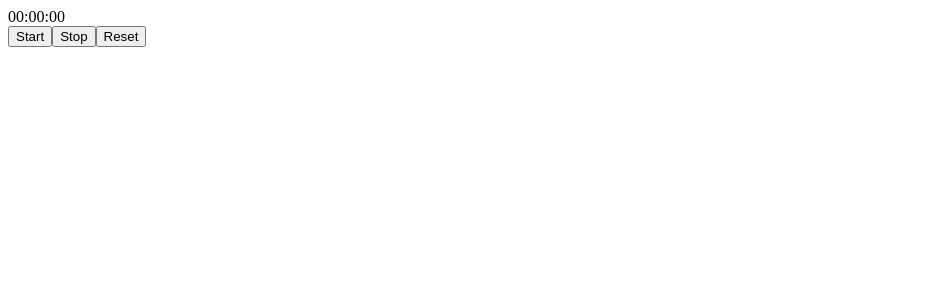
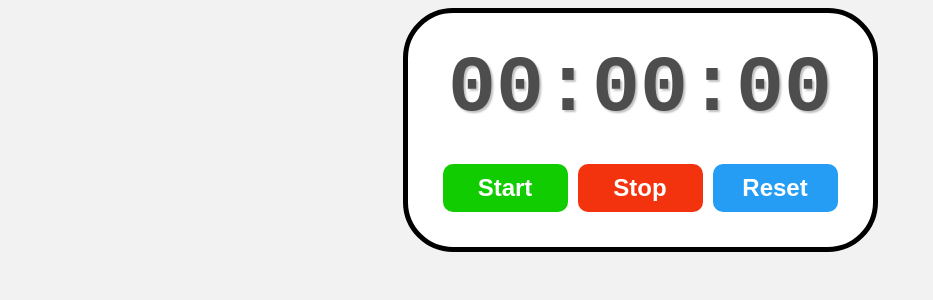
Before and after one commit to lucaskojo02/stopwatch, a React (Vite) app: page / in a window 1280 px wide. Shown: the top 300 px of the page, without its empty margins (0-933 px from the left). Built offline with nearby package versions, Linux system fonts and the light colour scheme.

Commit message:
Set up the styling

```diff
--- a/src/index.css
+++ b/src/index.css
@@ -0,0 +1,62 @@
+body{
+    display: flex;
+    flex-direction: column;
+    align-items: center;
+    background-color: hsl(0, 0%, 95%);
+}
+
+.stopwatch{
+    display: flex;
+    flex-direction: column;
+    align-items: center;
+    border: 5px solid;
+    border-radius: 50px;
+    background-color: white;
+    padding: 30px;
+}
+
+.display{
+    font-size: 5rem;
+    font-family: monospace;
+    font-weight: bold;
+    color: hsl(0, 0%, 30%);
+    text-shadow: 2px 2px 2px hsl(0, 0%, 75%);
+    margin-bottom: 25px;
+}
+
+.controls button{
+    font-size: 1.5rem;
+    font-weight: bold;
+    padding: 10px 20px;
+    margin: 5px;
+    min-width: 125px;
+    border: none;
+    border-radius: 10px;
+    cursor: pointer;
+    color: white;
+    transition: background-color 0.5s ease;
+}
+
+.start-button{
+    background-color: hsl(115, 100%, 40%);
+}
+
+.start-button:hover{
+    background-color: hsl(115, 100%, 35%);
+}
+
+.stop-button{
+    background-color: hsl(10, 90%, 50%);
+}
+
+.stop-button:hover{
+    background-color: hsl(10, 90%, 45%);
+}
+
+.reset-button{
+    background-color: hsl(205, 90%, 60%);
+}
+
+.reset-button{
+    background-color: hsl(205, 90%, 55%);
+}
```
